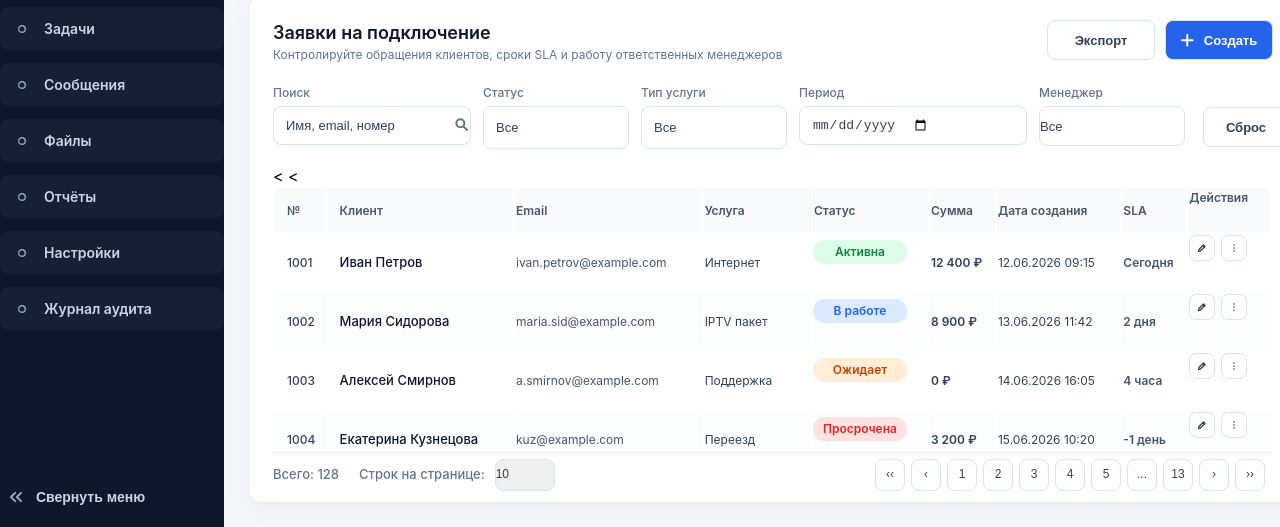
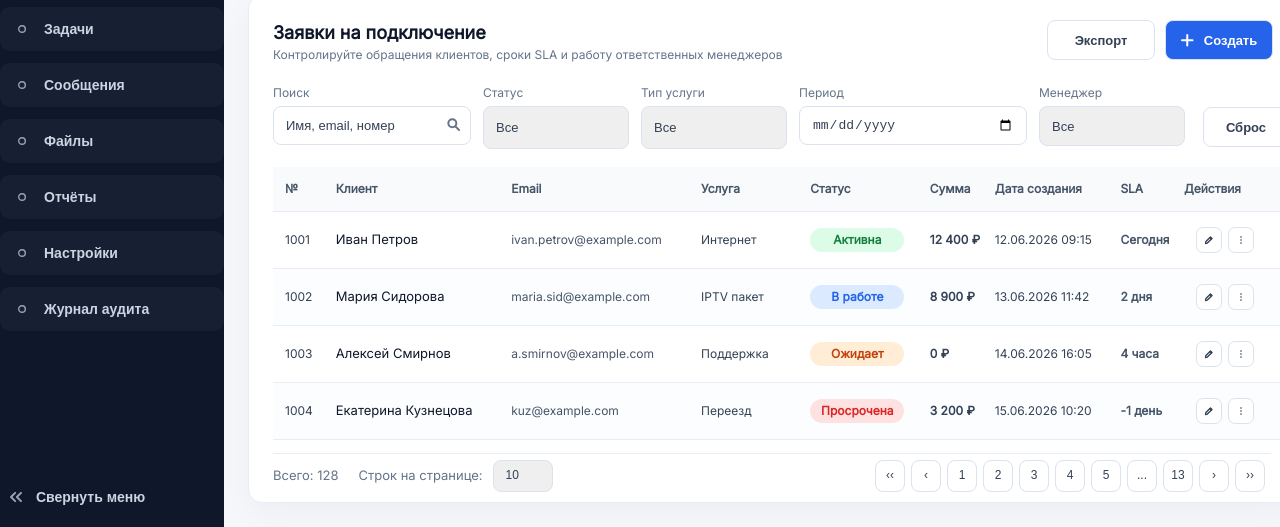
Before and after one commit to xxAksx/Test_task, a plain HTML site: page index.html in a window 1280 px wide. Shown: the part 273-800 px from the top of the page. Drawn offline with Linux system fonts and the light colour scheme; a web font is replaced by a local one.

Commit message:
fix table

```diff
--- a/index.html
+++ b/index.html
@@ -97,7 +97,7 @@
             </div>
             <div class="header-block">
                 <span class="icon-block">
-                    <span class="bell">5</span>
+                    <!-- <span class="bell">5</span> -->
                     <button class="icon-button">
                         <svg xmlns="http://www.w3.org/2000/svg" width="22" height="22" viewBox="0 0 22 22" fill="none">
                             <path d="M10.0834 15.5833C13.1209 15.5833 15.5834 13.1209 15.5834 10.0833C15.5834 7.04577 13.1209 4.58333 10.0834 4.58333C7.04581 4.58333 4.58337 7.04577 4.58337 10.0833C4.58337 13.1209 7.04581 15.5833 10.0834 15.5833Z" stroke="#0F172A" stroke-width="2"/>
@@ -111,6 +111,7 @@
                         </svg>
                     </button>
                     <button class="icon-button">
+                        <span class="bell">5</span>
                         <svg xmlns="http://www.w3.org/2000/svg" width="24" height="24" viewBox="0 0 24 24" fill="none">
                             <path d="M12 21C16.9706 21 21 16.9706 21 12C21 7.02944 16.9706 3 12 3C7.02944 3 3 7.02944 3 12C3 16.9706 7.02944 21 12 21Z" stroke="#0F172A" stroke-width="1.8"/>
                             <path d="M10 9.3C10.2 7.9 11.1 7 12.5 7C14 7 15 8 15 9.3C15 10.5 14.2 11.1 13.3 11.8C12.5 12.4 12 13 12 14" stroke="#0F172A" stroke-width="1.8" stroke-linecap="round"/>
@@ -260,11 +261,12 @@
                                 <td class="column2">Иван Петров</td>
                                 <td class="column3">ivan.petrov@example.com</td>
                                 <td class="column4">Интернет</td>
-                                <td class="column5 active status">Активна</td>
+                                <td class="column5"><div class="active status">Активна</div></td>
                                 <td class="column6">12 400 ₽</td>
                                 <td class="column7">12.06.2026 09:15</td>
                                 <td class="column8">Сегодня</td>
                                 <td class="column9">
+                                    <div class="cell">
                                         <button class="col-icons">
                                             <svg xmlns="http://www.w3.org/2000/svg" width="16" height="16" viewBox="0 0 16 16" fill="none">
                                                 <path d="M3.33337 12.6667L5.86671 12.1333L12 6L10 4L3.86671 10.1333L3.33337 12.6667Z" stroke="#334155" stroke-width="1.8" stroke-linejoin="round"/>
@@ -278,27 +280,20 @@
                                                 <path d="M8.00003 13.1333C8.62596 13.1333 9.13337 12.6259 9.13337 12C9.13337 11.3741 8.62596 10.8667 8.00003 10.8667C7.37411 10.8667 6.8667 11.3741 6.8667 12C6.8667 12.6259 7.37411 13.1333 8.00003 13.1333Z" fill="#334155"/>
                                             </svg>
                                         </button>
+                                    </div>
                                 </td>
-                                <!-- <td class="column9">
-                                    <button class="col-icons">
-                                        <svg xmlns="http://www.w3.org/2000/svg" width="16" height="16" viewBox="0 0 16 16" fill="none">
-                                            <path d="M8.00003 5.13334C8.62596 5.13334 9.13337 4.62592 9.13337 4C9.13337 3.37408 8.62596 2.86667 8.00003 2.86667C7.37411 2.86667 6.8667 3.37408 6.8667 4C6.8667 4.62592 7.37411 5.13334 8.00003 5.13334Z" fill="#334155"/>
-                                            <path d="M8.00003 9.13334C8.62596 9.13334 9.13337 8.62592 9.13337 8C9.13337 7.37408 8.62596 6.86667 8.00003 6.86667C7.37411 6.86667 6.8667 7.37408 6.8667 8C6.8667 8.62592 7.37411 9.13334 8.00003 9.13334Z" fill="#334155"/>
-                                            <path d="M8.00003 13.1333C8.62596 13.1333 9.13337 12.6259 9.13337 12C9.13337 11.3741 8.62596 10.8667 8.00003 10.8667C7.37411 10.8667 6.8667 11.3741 6.8667 12C6.8667 12.6259 7.37411 13.1333 8.00003 13.1333Z" fill="#334155"/>
-                                        </svg>
-                                    </button>
-                                </td> -->
                             </tr>
                             <tr class="table-row gray-row">
                                 <td class="column1">1002</td>
                                 <td class="column2">Мария Сидорова</td>
                                 <td class="column3">maria.sid@example.com</td>
                                 <td class="column4">IPTV пакет</td>
-                                <td class="column5 in-work status">В работе</td>
+                                <td class="column5"><div class="in-work status">В работе</div></td>
                                 <td class="column6">8 900 ₽</td>
                                 <td class="column7">13.06.2026 11:42</td>
                                 <td class="column8">2 дня</td>
                                 <td class="column9">
+                                    <div class="cell">
                                         <button class="col-icons">
                                             <svg xmlns="http://www.w3.org/2000/svg" width="16" height="16" viewBox="0 0 16 16" fill="none">
                                                 <path d="M3.33337 12.6667L5.86671 12.1333L12 6L10 4L3.86671 10.1333L3.33337 12.6667Z" stroke="#334155" stroke-width="1.8" stroke-linejoin="round"/>
@@ -312,6 +307,7 @@
                                                 <path d="M8.00003 13.1333C8.62596 13.1333 9.13337 12.6259 9.13337 12C9.13337 11.3741 8.62596 10.8667 8.00003 10.8667C7.37411 10.8667 6.8667 11.3741 6.8667 12C6.8667 12.6259 7.37411 13.1333 8.00003 13.1333Z" fill="#334155"/>
                                             </svg>
                                         </button>
+                                    </div>
                                 </td>
                             </tr>
                             <tr class="table-row white-row">
@@ -319,11 +315,12 @@
                                 <td class="column2">Алексей Смирнов</td>
                                 <td class="column3">a.smirnov@example.com</td>
                                 <td class="column4">Поддержка</td>
-                                <td class="column5 waiting status">Ожидает</td>
+                                <td class="column5"><div class="waiting status">Ожидает</div></td>
                                 <td class="column6">0 ₽</td>
                                 <td class="column7">14.06.2026 16:05</td>
                                 <td class="column8">4 часа</td>
                                 <td class="column9">
+                                    <div class="cell">
                                         <button class="col-icons">
                                             <svg xmlns="http://www.w3.org/2000/svg" width="16" height="16" viewBox="0 0 16 16" fill="none">
                                                 <path d="M3.33337 12.6667L5.86671 12.1333L12 6L10 4L3.86671 10.1333L3.33337 12.6667Z" stroke="#334155" stroke-width="1.8" stroke-linejoin="round"/>
@@ -337,6 +334,7 @@
                                                 <path d="M8.00003 13.1333C8.62596 13.1333 9.13337 12.6259 9.13337 12C9.13337 11.3741 8.62596 10.8667 8.00003 10.8667C7.37411 10.8667 6.8667 11.3741 6.8667 12C6.8667 12.6259 7.37411 13.1333 8.00003 13.1333Z" fill="#334155"/>
                                             </svg>
                                         </button>
+                                    </div>
                                 </td>
                             </tr>
                             <tr class="table-row gray-row">
@@ -344,11 +342,12 @@
                                 <td class="column2">Екатерина Кузнецова</td>
                                 <td class="column3">kuz@example.com</td>
                                 <td class="column4">Переезд</td>
-                                <td class="column5 overdue status">Просрочена</td>
+                                <td class="column5"><div class="overdue status">Просрочена</div></td>
                                 <td class="column6">3 200 ₽</td>
                                 <td class="column7">15.06.2026 10:20</td>
                                 <td class="column8">-1 день</td>
-                                <<td class="column9">
+                                <td class="column9">
+                                    <div class="cell">
                                         <button class="col-icons">
                                             <svg xmlns="http://www.w3.org/2000/svg" width="16" height="16" viewBox="0 0 16 16" fill="none">
                                                 <path d="M3.33337 12.6667L5.86671 12.1333L12 6L10 4L3.86671 10.1333L3.33337 12.6667Z" stroke="#334155" stroke-width="1.8" stroke-linejoin="round"/>
@@ -362,6 +361,7 @@
                                                 <path d="M8.00003 13.1333C8.62596 13.1333 9.13337 12.6259 9.13337 12C9.13337 11.3741 8.62596 10.8667 8.00003 10.8667C7.37411 10.8667 6.8667 11.3741 6.8667 12C6.8667 12.6259 7.37411 13.1333 8.00003 13.1333Z" fill="#334155"/>
                                             </svg>
                                         </button>
+                                    </div>
                                 </td>
                             </tr>
                             <tr class="table-row white-row">
@@ -369,11 +369,12 @@
                                 <td class="column2">Дмитрий Волков</td>
                                 <td class="column3">d.volkov@example.com</td>
                                 <td class="column4">Интернет + ТВ</td>
-                                <td class="column5 active status">Активна</td>
+                                <td class="column5"><div class="active status">Активна</div></td>
                                 <td class="column6">15 100 ₽</td>
                                 <td class="column7">16.06.2026 08:55</td>
                                 <td class="column8">Сегодня</td>
-                                <<td class="column9">
+                                <td class="column9">
+                                    <div class="cell">
                                         <button class="col-icons">
                                             <svg xmlns="http://www.w3.org/2000/svg" width="16" height="16" viewBox="0 0 16 16" fill="none">
                                                 <path d="M3.33337 12.6667L5.86671 12.1333L12 6L10 4L3.86671 10.1333L3.33337 12.6667Z" stroke="#334155" stroke-width="1.8" stroke-linejoin="round"/>
@@ -387,6 +388,7 @@
                                                 <path d="M8.00003 13.1333C8.62596 13.1333 9.13337 12.6259 9.13337 12C9.13337 11.3741 8.62596 10.8667 8.00003 10.8667C7.37411 10.8667 6.8667 11.3741 6.8667 12C6.8667 12.6259 7.37411 13.1333 8.00003 13.1333Z" fill="#334155"/>
                                             </svg>
                                         </button>
+                                    </div>
                                 </td>
                             </tr>
                             <tr class="table-row gray-row">
@@ -394,11 +396,12 @@
                                 <td class="column2">Ольга Николаева</td>
                                 <td class="column3">olga.n@example.com</td>
                                 <td class="column4">Роутер</td>
-                                <td class="column5 closed status">Закрыта</td>
+                                <td class="column5"><div class="closed status">Закрыта</div></td>
                                 <td class="column6">5 600 ₽</td>
                                 <td class="column7">17.06.2026 14:33</td>
                                 <td class="column8">—</td>
                                 <td class="column9">
+                                    <div class="cell">
                                         <button class="col-icons">
                                             <svg xmlns="http://www.w3.org/2000/svg" width="16" height="16" viewBox="0 0 16 16" fill="none">
                                                 <path d="M3.33337 12.6667L5.86671 12.1333L12 6L10 4L3.86671 10.1333L3.33337 12.6667Z" stroke="#334155" stroke-width="1.8" stroke-linejoin="round"/>
@@ -412,6 +415,7 @@
                                                 <path d="M8.00003 13.1333C8.62596 13.1333 9.13337 12.6259 9.13337 12C9.13337 11.3741 8.62596 10.8667 8.00003 10.8667C7.37411 10.8667 6.8667 11.3741 6.8667 12C6.8667 12.6259 7.37411 13.1333 8.00003 13.1333Z" fill="#334155"/>
                                             </svg>
                                         </button>
+                                    </div>
                                 </td>
                             </tr>
                             <tr class="table-row white-row">
@@ -419,11 +423,12 @@
                                 <td class="column2">Анна Васильева</td>
                                 <td class="column3">anna.v@example.com</td>
                                 <td class="column4">Техник</td>
-                                <td class="column5 waiting status">Ожидает</td>
+                                <td class="column5"><div class="waiting status">Ожидает</div></td>
                                 <td class="column6">1 900 ₽</td>
                                 <td class="column7">19.06.2026 12:22</td>
                                 <td class="column8">3 часа</td>
                                 <td class="column9">
+                                    <div class="cell">
                                         <button class="col-icons">
                                             <svg xmlns="http://www.w3.org/2000/svg" width="16" height="16" viewBox="0 0 16 16" fill="none">
                                                 <path d="M3.33337 12.6667L5.86671 12.1333L12 6L10 4L3.86671 10.1333L3.33337 12.6667Z" stroke="#334155" stroke-width="1.8" stroke-linejoin="round"/>
@@ -437,6 +442,7 @@
                                                 <path d="M8.00003 13.1333C8.62596 13.1333 9.13337 12.6259 9.13337 12C9.13337 11.3741 8.62596 10.8667 8.00003 10.8667C7.37411 10.8667 6.8667 11.3741 6.8667 12C6.8667 12.6259 7.37411 13.1333 8.00003 13.1333Z" fill="#334155"/>
                                             </svg>
                                         </button>
+                                    </div>
                                 </td>
                             </tr>
                         </tbody>
--- a/main.css
+++ b/main.css
@@ -3,8 +3,8 @@
   font-style: normal;
   font-weight: 400;
   src: local("Inter"),
-       url("/fonts/inter.woff2") format("woff2"),
-       url("/fonts/inter.woff") format("woff");
+       url("/Inter/Inter-Regular.woff2") format("woff2"),
+       url("/Inter/Inter-Regular.woff") format("woff");
 }
 
 *,
@@ -22,12 +22,9 @@
     font-family: Inter, sans-serif;
 }
 header {
-    /* position: fixed; */
-    /* left: 272px; */
     display: flex;
     align-items: center;
     justify-content: space-between;
-    /* width: 100%; */
     height: 72px;
     background: #FFF;
     border: 1px solid #E8EDF5;
@@ -51,10 +48,11 @@
 .icon-block {
     display: flex;
     align-items: center;
-    position: relative;
+    /* position: relative; */
     gap: 15px;
 }
 .icon-button {
+    position: relative;
     border: none;
     background: none;
     cursor: pointer;
@@ -62,7 +60,7 @@
 .bell {
     position: absolute;
     top: -6px;
-    left: 66px;
+    right: 50px;
     display: flex;
     justify-content: center;
     align-items: center;
@@ -154,7 +152,6 @@
     gap: 18px;
     border: none;
     color: #CBD5E1;
-    font-family: Inter;
     font-size: 14px;
     font-style: normal;
     font-weight: 600;
@@ -163,7 +160,7 @@
 }
 .menu-indicator {
     position: absolute;
-    left: 162px;
+    right: 10px;
     display: flex;
     align-items: center;
     justify-content: center;
@@ -372,9 +369,7 @@
 .table-navigation {
     display: flex;
     gap: 12px;
-    padding: 21px 0px 0px 24px;
-    /* margin-left: 24px;
-    margin-top: 21px; */
+    padding: 21px 0px 18px 24px;
 }
 .form {
     display: flex;
@@ -383,12 +378,13 @@
 .table-navigation-element {
     display: flex;
     flex-direction: column;
+    position: relative;
     gap: 5px;
     background: none;
     border: none;
 }
 .title-navigation {
-    display: flex;
+    /* display: flex; */
     color: #64748B;
     font-size: 12px;
     font-style: normal;
@@ -396,11 +392,9 @@
     line-height: 17px; /* 141.667% */
 }
 .table-navigation-block {
-    display: flex;
-    align-items: center;
+    padding: 0px 12px;
     border-radius: 8px;
     border: 1px solid #DBE3EF;
-    background: #FFF;
     color: #334155;
     font-size: 13px;
     font-style: normal;
@@ -426,47 +420,29 @@
 .table-navigation-content {
     margin-left: 12px;
 }
+input,
+select {
+    padding-left: 12px;
+}
 .nav-block1 {
-    padding-left: 12px;
     width: 198px;
     height: 39px;
 }
 .nav-block2 {
-    padding-left: 12px;
     width: 146px;
     height: 43px;
-    appearance: none;
-    padding-right: 1.2em;
-    background-repeat: no-repeat;
-    background-position: calc(100% - 0.45em) 0.95em;
-    background-size: 0.85em auto;
-    background-image: url(https://avatars.mds.yandex.net/i?id=bc1ded165eb49d32de08efeb8d2454bedeaf3950-4936286-images-thumbs&n=13);
 }
 .nav-block3 {
-    padding-left: 12px;
     width: 146px;
     height: 43px;
-    appearance: none;
-    padding-right: 1.2em;
-    background-repeat: no-repeat;
-    background-position: calc(100% - 0.45em) 0.95em;
-    background-size: 0.85em auto;
-    background-image: url(https://avatars.mds.yandex.net/i?id=bc1ded165eb49d32de08efeb8d2454bedeaf3950-4936286-images-thumbs&n=13);
 }
 .nav-block4 {
-    padding-left: 12px;
     width: 228px;
     height: 39px;
 }
 .nav-block5 {
     width: 146px;
     height: 40px;
-    appearance: none;
-    padding-right: 1.2em;
-    background-repeat: no-repeat;
-    background-position: calc(100% - 0.45em) 0.95em;
-    background-size: 0.85em auto;
-    background-image: url(https://avatars.mds.yandex.net/i?id=bc1ded165eb49d32de08efeb8d2454bedeaf3950-4936286-images-thumbs&n=13);
 }
 .nav-block6 {
     display: flex;
@@ -478,16 +454,19 @@
     color: #334155;
     font-weight: 600;
 }
+select {
+    appearance: none;
+    padding-right: 1.2em;
+    background-repeat: no-repeat;
+    background-position: calc(100% - 0.45em) 0.95em;
+    background-size: 0.85em auto;
+    background-image: url(https://avatars.mds.yandex.net/i?id=bc1ded165eb49d32de08efeb8d2454bedeaf3950-4936286-images-thumbs&n=13);
+}
 .nav-ico1 {
-    position: relative;
-    top: -34px;
-    left: 180px;
+    position: absolute;
+    top: 32px;
+    right: 10px;
 
-}
-.nav-ico4 {
-    position: relative;
-    top: -36px;
-    left: 210px;
 }
 .nav-block6:hover {
     background: #2563EB;
@@ -505,6 +484,7 @@
     max-height: calc(100% - 140px - 80px);
 }
 .table-body {
+    border-collapse: collapse;
     width: 100%;
     padding-right: 24px;
 }
@@ -515,9 +495,7 @@
 .table-body-head {
     border-top-left-radius: 10px;
     border-top-right-radius: 10px;
-    background: #F8FAFC;
     border-bottom: 1px solid #E8EDF5;
-    height: 44px;
 }
 .column1 {
     padding-left: 12px;
@@ -576,8 +554,9 @@
     font-weight: 600;
     line-height: 17px; /* 141.667% */
 }
-.column9 {
+.cell {
     display: flex;
+    padding: 12px;
 }
 .col-icons {
     display: flex;
@@ -624,6 +603,8 @@
 }
 .head {
     position: sticky;
+    background: #F8FAFC;
+    height: 44px;
     top: 0px;
     z-index: 1;
     text-align: start;
@@ -702,12 +683,12 @@
     cursor: pointer;
     border-radius: 8px;
     border: 1px solid #DBE3EF;
-    appearance: none;
+    /* appearance: none;
     padding-right: 1.2em;
     background-repeat: no-repeat;
     background-position: calc(100% - 0.35em) 0.85em;
     background-size: 0.85em auto;
-    background-image: url(https://avatars.mds.yandex.net/i?id=bc1ded165eb49d32de08efeb8d2454bedeaf3950-4936286-images-thumbs&n=13);
+    background-image: url(https://avatars.mds.yandex.net/i?id=bc1ded165eb49d32de08efeb8d2454bedeaf3950-4936286-images-thumbs&n=13); */
 }
 .number {
     width: 24px;
```
Also changed, not shown: Inter/Inter-Italic-VariableFont_opsz,wght.ttf (deleted), Inter/Inter-Italic.woff (added), Inter/Inter-Italic.woff2 (added), Inter/Inter-Regular.woff (added), Inter/Inter-Regular.woff2 (added), Inter/Inter-VariableFont_opsz,wght.ttf (deleted). Lines whose indentation alone changed are shown as unchanged.
